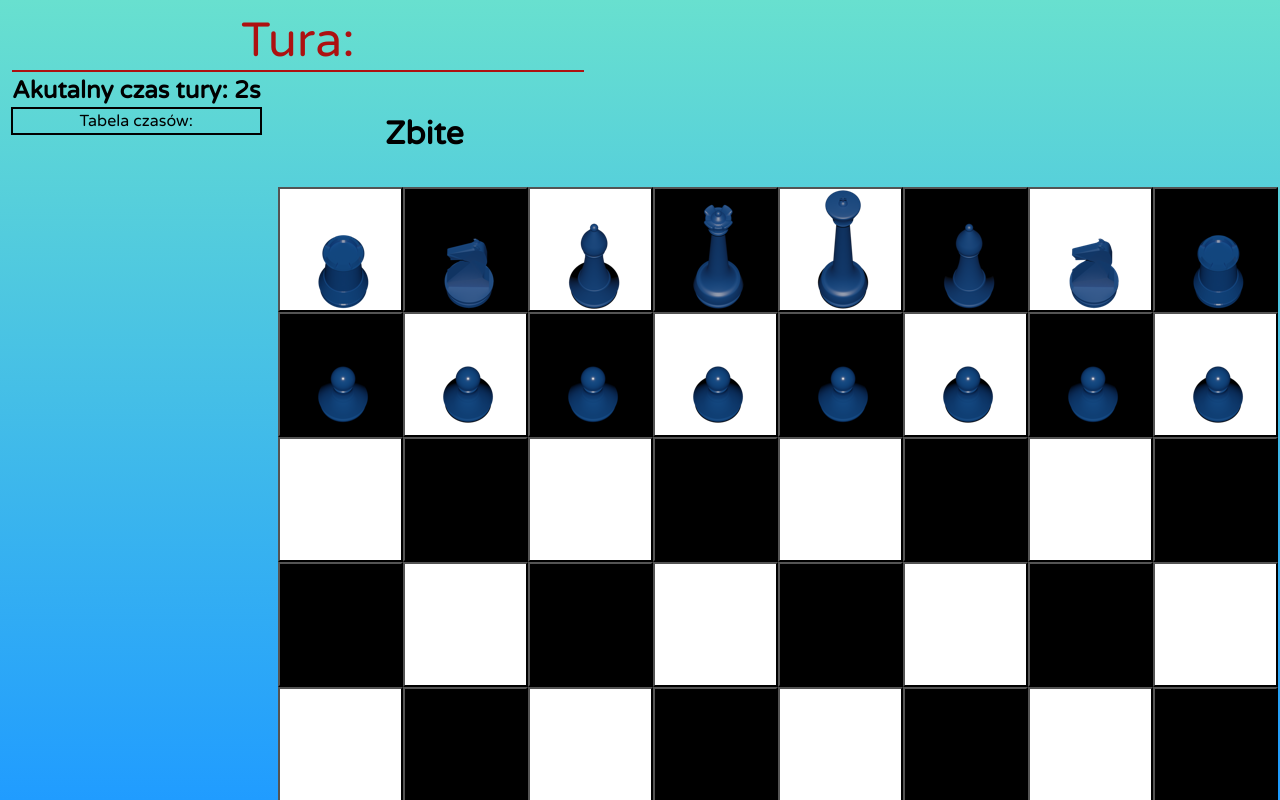
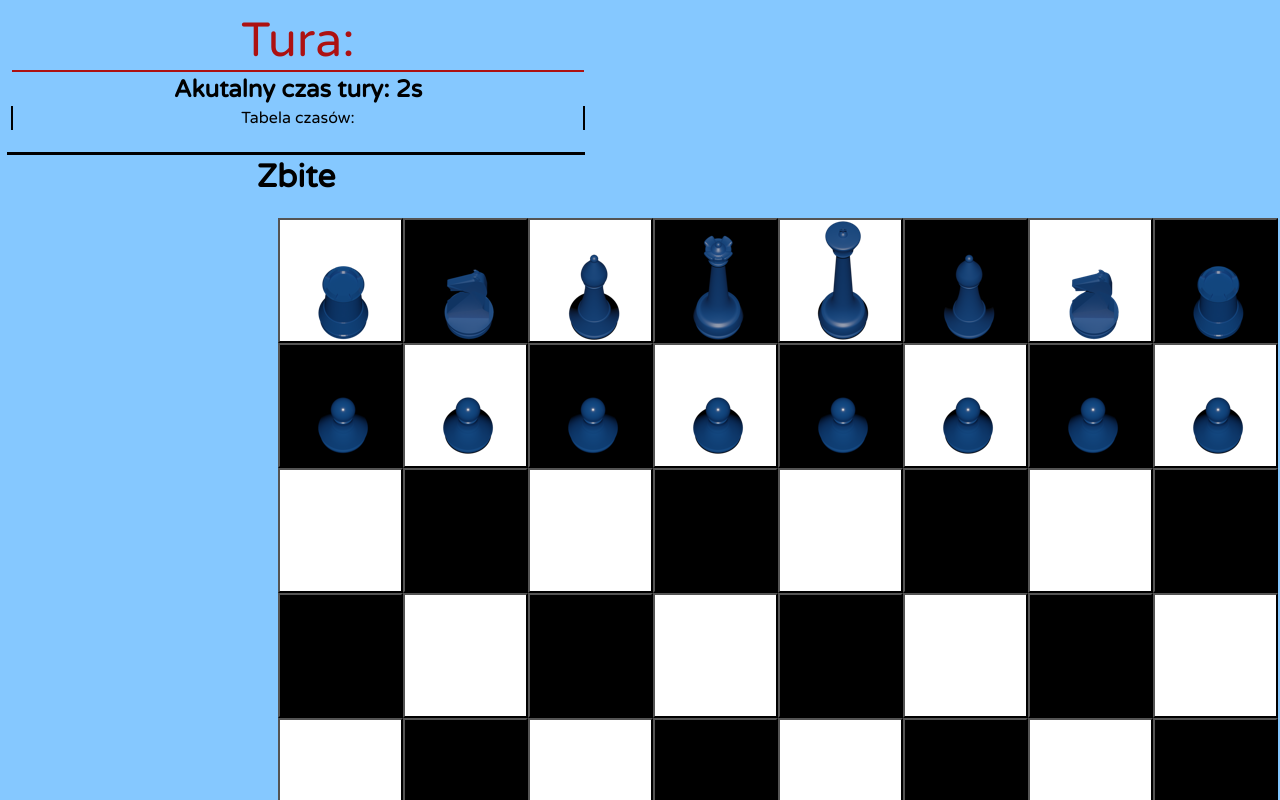
Before and after one commit to SpaceSpider40/ReactChess, a React app in the folder chess/: page / in a window 1280 px wide. Both pictures are taken after a click on the button "Start Game". Shown: the top 800 px of the page. Built offline with nearby package versions, Linux system fonts and the light colour scheme.

Commit message:
Competed

```diff
--- a/chess/src/Assets/Scripts/Game.js
+++ b/chess/src/Assets/Scripts/Game.js
@@ -129,6 +129,7 @@ class Game extends React.Component {
                             turn: turn
                         })
                         this.timer.endturn();
+                        this.timer.addNum();
                     } else {
                         this.setState({
                             feedback: "Niepoprawny wybór. Wybierz ponownie pionek i miejsce docelowe",
@@ -159,6 +160,7 @@ class Game extends React.Component {
                 winnerStyle: style.winnerMSG
             })
         }
+        this.timer.stop()
     }
 
     UNUSED_handleOnClick(spot) {
@@ -286,9 +288,7 @@ class Game extends React.Component {
                 <p className={playerStyle}>Tura: {player}</p>
                 <Timer player={this.state.currPlayer} ref={instance => { this.timer = instance; }} /><br />
                 <p className={style.feedback}>{this.state.feedback}</p>
-                <div>
-                    <KnockedoutBlock ref={instances=>{this.knocked = instances}}/>
-                </div>
+                <KnockedoutBlock ref={instances=>{this.knocked = instances}}/>
                 <p className={this.state.winnerStyle}>{this.state.winner}</p>
             </div>
             <div className={style.board}>
--- a/chess/src/Assets/Scripts/KnockedoutPices.js
+++ b/chess/src/Assets/Scripts/KnockedoutPices.js
@@ -1,5 +1,6 @@
 import React from "react";
 import Field from "./Field";
+import style from "../Style/knocked.module.css"
 
 export default class KnockedoutBlock extends React.Component{
     constructor(props){
@@ -10,23 +11,32 @@ export default class KnockedoutBlock extends React.Component{
         }
     }
     createField(field, spot, colour){
+        console.log("styl fielda: ", field.style)
+
         return <Field key={spot} keyVal={spot} piece={field} style={field.style}/>
     }
 
     knockedR(tab){
         this.state.redKnockedoutPieces.push(tab);
+        console.log("Zbite czerwone: ", tab);
+
     }
     knockedB(tab){
         this.state.blueKnockedoutPieces.push(tab);
+        console.log("Zbite niebieskie: ", tab);
     }
 
     render(){
+        console.log("Zbite czerowne Local: ", this.state.redKnockedoutPieces);
+        console.log("Zbite niebieskie Local: ", this.state.blueKnockedoutPieces);
         return(
-            <div>
+            <div className={style.container}>
                 <h1>Zbite</h1>
-                <div>{this.state.redKnockedoutPieces.map((rs,index)=>this.createField(rs,index))}</div>
-                <div>{this.state.blueKnockedoutPieces.map((bs,index)=>this.createField(bs,index))}</div>
+                <div className={style.red}>{this.state.redKnockedoutPieces.map((rs,index)=>this.createField(rs,index))}</div>
+                <div className={style.blue}>{this.state.blueKnockedoutPieces.map((bs,index)=>this.createField(bs,index))}</div>
             </div>
         )
     }
+
+
 }
--- a/chess/src/Assets/Scripts/Timer.js
+++ b/chess/src/Assets/Scripts/Timer.js
@@ -1,17 +1,19 @@
 import React from "react";
 import style from "../Style/timer.module.css";
-class Timer extends React.Component{
+class Timer extends React.Component {
     constructor(props) {
         super(props);
 
         this.state = {
             player1: "",
             player2: "",
-            player:"",
-            seconds:  0,
-            times: []
+            player: "",
+            seconds: 0,
+            times: [],
+            num: 1,
+            nums: []
         };
-        this.endturn= this.endturn.bind(this);
+        this.endturn = this.endturn.bind(this);
 
     }
 
@@ -19,34 +21,39 @@ class Timer extends React.Component{
 
     }
 
-    start(player){
-        this.timerID = setInterval(()=>this.tick(),1000)
+    start(player) {
+        this.timerID = setInterval(() => this.tick(), 1000)
         this.setState({
 
             player: player
 
         });
     }
-    tick(){
+    tick() {
         this.setState({
-            seconds:this.state.seconds+1
+            seconds: this.state.seconds + 1
         })
     }
-    endturn(){
+    addNum() {
+        this.state.num++;
+        this.state.nums[this.state.num]=this.state.num;
+    }
+    endturn() {
         clearInterval(this.timerID);
         this.state.times.push(this.state.seconds);
         this.setState({
             seconds: 0
         })
-              this.timerID =setInterval(()=>this.tick(),1000);
+        this.timerID = setInterval(() => this.tick(), 1000);
         console.log(this.state.times);
     }
     //<button className={style.endturn} onClick={this.endturn}>Endturn</button>
-    render(){
-        return(<div className={style.timer}>
+    render() {;
+        var lastNum = this.state.nums.slice(-1);
+        return (<div className={style.timer}>
             <h2>Akutalny czas tury: {this.state.seconds}s</h2>
-                 <ul>Tabela czasów:{this.state.times.slice(-5).map((time)=>(
-                   <li key={time.id}>{time}s</li>
+            <ul>Tabela czasów:{this.state.times.slice(-10).map((time) => (
+                <li key={time.id}>Tura {--lastNum}: {time}s</li>
 
             ))}
             </ul>
--- a/chess/src/Assets/Style/game.module.css
+++ b/chess/src/Assets/Style/game.module.css
@@ -14,9 +14,12 @@
     top: 25%;
     width: 99%;
     text-align: center;
-    background-color: rgba(59, 59, 59, 0.719);
+    background-color: rgb(255,215,0,0.877);
+    box-shadow: 0px 0px 24px 20px rgb(255,215,0,0.877);
     padding-top: 30px;
     padding-bottom: 30px;
+	        animation: slide-in-bck-center 0.7s cubic-bezier(0.250, 0.460, 0.450, 0.940) both;
+
 }
 .winnerMSGHidden{
     display: none;
@@ -51,3 +54,15 @@
     text-align: center;
     border-bottom: solid 2px;
 }
+  @keyframes slide-in-bck-center {
+    0% {
+      -webkit-transform: translateZ(600px);
+              transform: translateZ(600px);
+      opacity: 0;
+    }
+    100% {
+      -webkit-transform: translateZ(0);
+              transform: translateZ(0);
+      opacity: 1;
+    }
+  }
--- /dev/null
+++ b/chess/src/Assets/Style/knocked.module.css
@@ -0,0 +1,41 @@
+.container{
+    float: right;
+    width: 100%;
+    margin: 1px;
+    padding: 1px;
+    border-top: solid 3px black;
+}
+.container h1{
+    margin: 1px;
+    padding: 1px;
+}
+.red button{
+    width: 125px;
+    height: 125px;
+    border: none;
+    background-color: transparent;
+    margin: -30px;
+    padding: 1px;
+}
+.red{
+    margin: 1px;
+    padding: 1px;
+    justify-content: end;
+    display: flex;
+    flex-wrap: wrap;
+}
+.blue button{
+    width: 125px;
+    height: 125px;
+    border: none;
+    background-color: transparent;
+    margin: -30px;
+    padding: 1px;
+}
+.blue{
+    margin: 1px;
+    padding: 1px;
+    justify-content: end;
+    display: flex;
+    flex-wrap: wrap;
+}
--- a/chess/src/Assets/Style/timer.module.css
+++ b/chess/src/Assets/Style/timer.module.css
@@ -1,13 +1,16 @@
 .timer{
-    float: left;
-    display: block;
+    width: 100%;
     margin: 0px;
 }
 .timer ul{
-    border: solid 2px black;
+    border-right: solid 2px black;
+    border-left: solid 2px black;
     margin: 1px;
     padding: 2px;
     list-style: none;
+}
+.timer ul li{
+    border-top: black 1px dashed;
 }
 .timer h2{
     padding: 1px;
--- a/chess/src/index.css
+++ b/chess/src/index.css
@@ -4,9 +4,7 @@ body {
   font-family: 'Varela Round', sans-serif;
   -webkit-font-smoothing: antialiased;
   -moz-osx-font-smoothing: grayscale;
-  background-image: linear-gradient(to top, #209cff 0%, #68e0cf 100%);
-  background-repeat: no-repeat;
-  background-attachment: fixed;
+  background-color: #85c8ff;
 }
 
 code {
```
Lines whose indentation alone changed are shown as unchanged.
